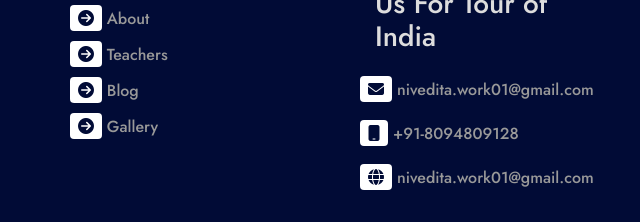
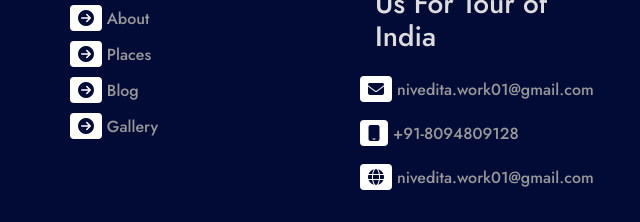
Before and after one commit to NiveditaK01/India, a plain HTML site: page index.html in a window 1280 px wide. Shown: the part 2439-2661 px from the top of the page, 297-937 px from the left. Drawn offline with nearby package versions, Linux system fonts and the light colour scheme.

Commit message:
Update index.html

```diff
--- a/index.html
+++ b/index.html
@@ -333,7 +333,7 @@ footer start here -->
           <h3>Useful Link</h3>
           <ul class="list-group list-inline">
             <li class="list-item"><i class="fa-solid fa-circle-arrow-right"></i> About</li>
-            <li class="list-item"><i class="fa-solid fa-circle-arrow-right"></i> Teachers</li>
+            <li class="list-item"><i class="fa-solid fa-circle-arrow-right"></i> Places</li>
             <li class="list-item"><i class="fa-solid fa-circle-arrow-right"></i> Blog</li>
             <li class="list-item"><i class="fa-solid fa-circle-arrow-right"></i> Gallery</li>
           </ul>
```
